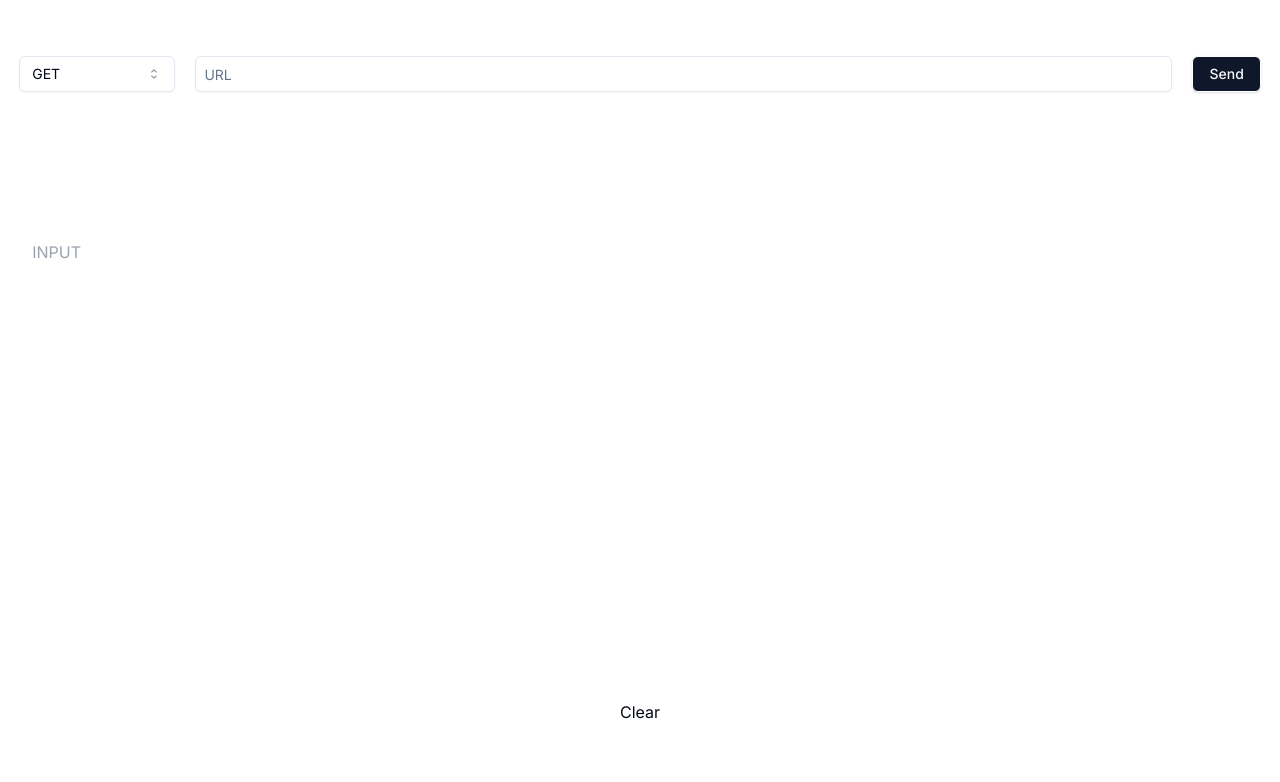
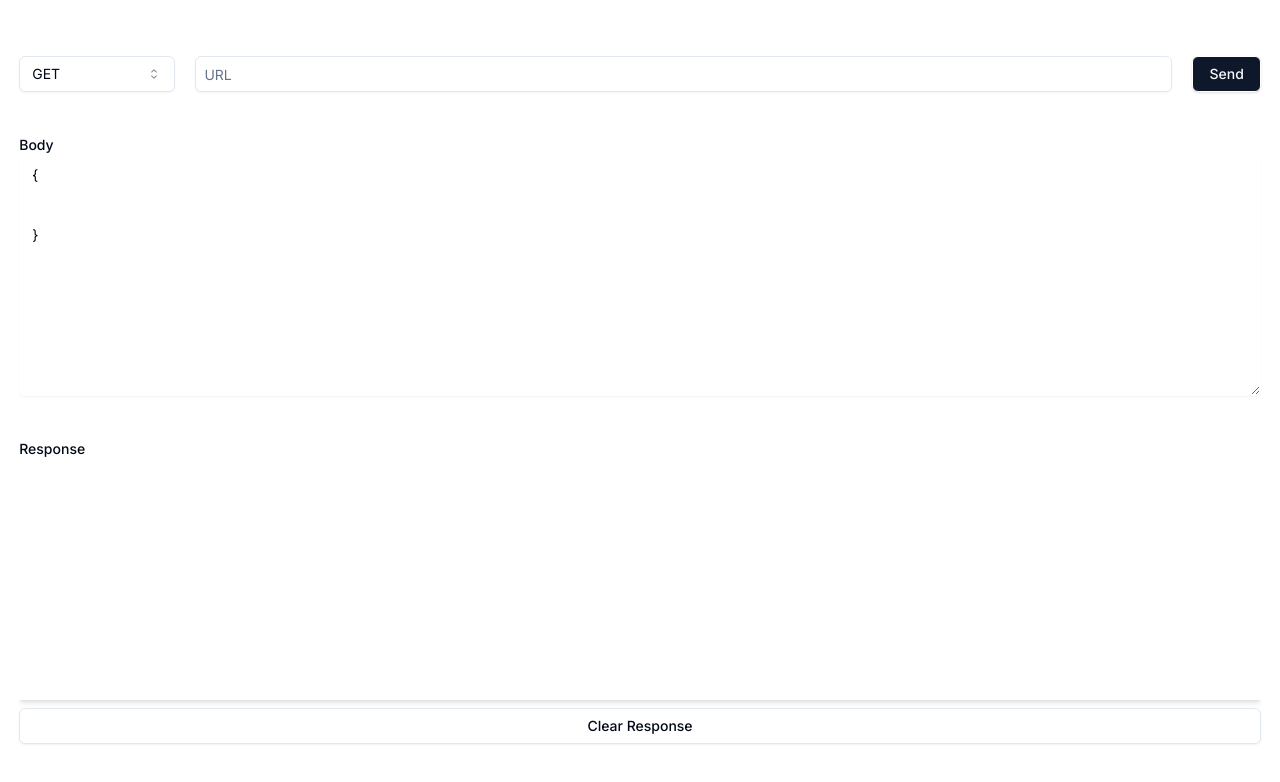
Before and after one commit to Subham-Beura/Curled-Serpent, a Next.js app: page / in a window 1280 px wide. Shown: the top 782 px of the page. Built offline with nearby package versions, Linux system fonts and the light colour scheme.

Commit message:
style: response

```diff
--- a/package.json
+++ b/package.json
@@ -11,6 +11,8 @@
   },
   "dependencies": {
     "@radix-ui/react-icons": "^1.3.0",
+    "@radix-ui/react-label": "^2.1.0",
+    "@radix-ui/react-scroll-area": "^1.1.0",
     "@radix-ui/react-select": "^2.1.1",
     "@radix-ui/react-slot": "^1.1.0",
     "@tauri-apps/api": "^1.6.0",
--- a/src/app/page.tsx
+++ b/src/app/page.tsx
@@ -1,4 +1,7 @@
 "use client";
+
+import { useState } from "react";
+import { invoke } from "@tauri-apps/api/tauri";
 
 import { Button } from "@/components/ui/button";
 import {
@@ -11,16 +14,21 @@ import {
   SelectValue,
 } from "@/components/ui/select";
 import { Input } from "@/components/ui/input";
-import { invoke } from "@tauri-apps/api/tauri";
-import { useState } from "react";
+import { Textarea } from "@/components/ui/textarea";
+import { Label } from "@/components/ui/label";
+import { ScrollArea, ScrollBar } from "@/components/ui/scroll-area";
 
 export default function Home() {
   const [response, setResponse] = useState("");
   const [url, seturl] = useState("");
   const [method, setMethod] = useState("get_request");
-  const [input, setInput] = useState("");
+  const [body, setBody] = useState("{\n\t\n\t\n}");
   return (
-    <main className="flex min-h-screen flex-col items-center space-y-10 py-14">
+    <main
+      onKeyDown={(e) =>
+        pressedCtrlEnter(e) && callCURL(url, method, body, setResponse)}
+      className="flex min-h-screen flex-col items-center space-y-10 py-14"
+    >
       <div className="flex w-[97vw] space-x-5 mx-5">
         <Select
           value={method}
@@ -43,29 +51,48 @@ export default function Home() {
           type="text"
           value={url}
           className="text-black w-[90vw] px-2 py-1"
-          onChange={e=>seturl(e.target.value)}
+          onChange={(e) => seturl(e.target.value)}
           onKeyDown={(e) =>
-            pressedCtrlEnter(e) && callCURL(url, method, input, setResponse)}
+            pressedCtrlEnter(e) && callCURL(url, method, body, setResponse)}
           placeholder="URL"
         />
         <Button
-          onClick={() => callCURL(url, method, input, setResponse)}
+          onClick={() => callCURL(url, method, body, setResponse)}
           className="border border-white px-4 py-2"
         >
           Send
         </Button>
       </div>
-      <input
-        type="text"
-        className="h-[30vh] w-[97vw] px-3 py-2 border border-white scroll-m-1 overflow-auto scrollbar-thin scrollbar-thumb-gray-700 scrollbar-corner-black scrollbar-track-grey-700 text-black "
-        placeholder="INPUT"
-        value={input}
-        onChange={(e) => setInput(e.target.value)}
-      />
-      <pre className="h-[31vh] w-[97vw] px-3 py-2 border border-white scroll-m-1 overflow-auto scrollbar-thin scrollbar-thumb-gray-700 scrollbar-corner-black scrollbar-track-grey-700 ">
-        {response}
-      </pre>
-      <button onClick={() => setResponse("")}>Clear</button>
+      <div>
+        <Label htmlFor="body">Body</Label>
+        <Textarea
+          className="h-[30vh] w-[97vw] px-3 py-2 border border-white scroll-m-1 overflow-auto scrollbar-thin scrollbar-thumb-gray-700 scrollbar-corner-black scrollbar-track-grey-700 text-black "
+          placeholder=""
+          value={body}
+          onChange={(e) => setBody(e.target.value)}
+          onKeyDown={(e) => {
+            if (e.key === "Tab") e.preventDefault();
+          }}
+        >
+        </Textarea>
+      </div>
+      <div>
+        <Label htmlFor="response">Response</Label>
+
+        <pre className="h-[31vh] w-[97vw]  py-2 overflow-auto ">
+          <ScrollArea className="h-full w-full py-2 shadow-md">
+            {response}
+            <ScrollBar orientation="horizontal" />
+          </ScrollArea>
+        </pre>
+        <Button
+          variant="outline"
+          className="px-0 w-full text-left  "
+          onClick={() => setResponse("")}
+        >
+          Clear Response
+        </Button>
+      </div>
     </main>
   );
 }
@@ -87,7 +114,6 @@ function formatHTML(html: string) {
   var tab = "\t";
   var result = "";
   var indent = "";
-
   html.split(/>\s*</).forEach(function(element) {
     if (element.match(/^\/\w/)) {
       indent = indent.substring(tab.length);
--- /dev/null
+++ b/src/components/ui/label.tsx
@@ -0,0 +1,26 @@
+"use client"
+
+import * as React from "react"
+import * as LabelPrimitive from "@radix-ui/react-label"
+import { cva, type VariantProps } from "class-variance-authority"
+
+import { cn } from "@/lib/utils"
+
+const labelVariants = cva(
+  "text-sm font-medium leading-none peer-disabled:cursor-not-allowed peer-disabled:opacity-70"
+)
+
+const Label = React.forwardRef<
+  React.ElementRef<typeof LabelPrimitive.Root>,
+  React.ComponentPropsWithoutRef<typeof LabelPrimitive.Root> &
+    VariantProps<typeof labelVariants>
+>(({ className, ...props }, ref) => (
+  <LabelPrimitive.Root
+    ref={ref}
+    className={cn(labelVariants(), className)}
+    {...props}
+  />
+))
+Label.displayName = LabelPrimitive.Root.displayName
+
+export { Label }
--- /dev/null
+++ b/src/components/ui/scroll-area.tsx
@@ -0,0 +1,48 @@
+"use client"
+
+import * as React from "react"
+import * as ScrollAreaPrimitive from "@radix-ui/react-scroll-area"
+
+import { cn } from "@/lib/utils"
+
+const ScrollArea = React.forwardRef<
+  React.ElementRef<typeof ScrollAreaPrimitive.Root>,
+  React.ComponentPropsWithoutRef<typeof ScrollAreaPrimitive.Root>
+>(({ className, children, ...props }, ref) => (
+  <ScrollAreaPrimitive.Root
+    ref={ref}
+    className={cn("relative overflow-hidden", className)}
+    {...props}
+  >
+    <ScrollAreaPrimitive.Viewport className="h-full w-full rounded-[inherit]">
+      {children}
+    </ScrollAreaPrimitive.Viewport>
+    <ScrollBar />
+    <ScrollAreaPrimitive.Corner />
+  </ScrollAreaPrimitive.Root>
+))
+ScrollArea.displayName = ScrollAreaPrimitive.Root.displayName
+
+const ScrollBar = React.forwardRef<
+  React.ElementRef<typeof ScrollAreaPrimitive.ScrollAreaScrollbar>,
+  React.ComponentPropsWithoutRef<typeof ScrollAreaPrimitive.ScrollAreaScrollbar>
+>(({ className, orientation = "vertical", ...props }, ref) => (
+  <ScrollAreaPrimitive.ScrollAreaScrollbar
+    ref={ref}
+    orientation={orientation}
+    className={cn(
+      "flex touch-none select-none transition-colors",
+      orientation === "vertical" &&
+        "h-full w-2.5 border-l border-l-transparent p-[1px]",
+      orientation === "horizontal" &&
+        "h-2.5 flex-col border-t border-t-transparent p-[1px]",
+      className
+    )}
+    {...props}
+  >
+    <ScrollAreaPrimitive.ScrollAreaThumb className="relative flex-1 rounded-full bg-border" />
+  </ScrollAreaPrimitive.ScrollAreaScrollbar>
+))
+ScrollBar.displayName = ScrollAreaPrimitive.ScrollAreaScrollbar.displayName
+
+export { ScrollArea, ScrollBar }
--- /dev/null
+++ b/src/components/ui/textarea.tsx
@@ -0,0 +1,24 @@
+import * as React from "react"
+
+import { cn } from "@/lib/utils"
+
+export interface TextareaProps
+  extends React.TextareaHTMLAttributes<HTMLTextAreaElement> {}
+
+const Textarea = React.forwardRef<HTMLTextAreaElement, TextareaProps>(
+  ({ className, ...props }, ref) => {
+    return (
+      <textarea
+        className={cn(
+          "flex min-h-[60px] w-full rounded-md border border-input bg-transparent px-3 py-2 text-sm shadow-sm placeholder:text-muted-foreground focus-visible:outline-none focus-visible:ring-1 focus-visible:ring-ring disabled:cursor-not-allowed disabled:opacity-50",
+          className
+        )}
+        ref={ref}
+        {...props}
+      />
+    )
+  }
+)
+Textarea.displayName = "Textarea"
+
+export { Textarea }
```
Also changed, not shown: 1 other file (tests, documents, lock files or other folders).
